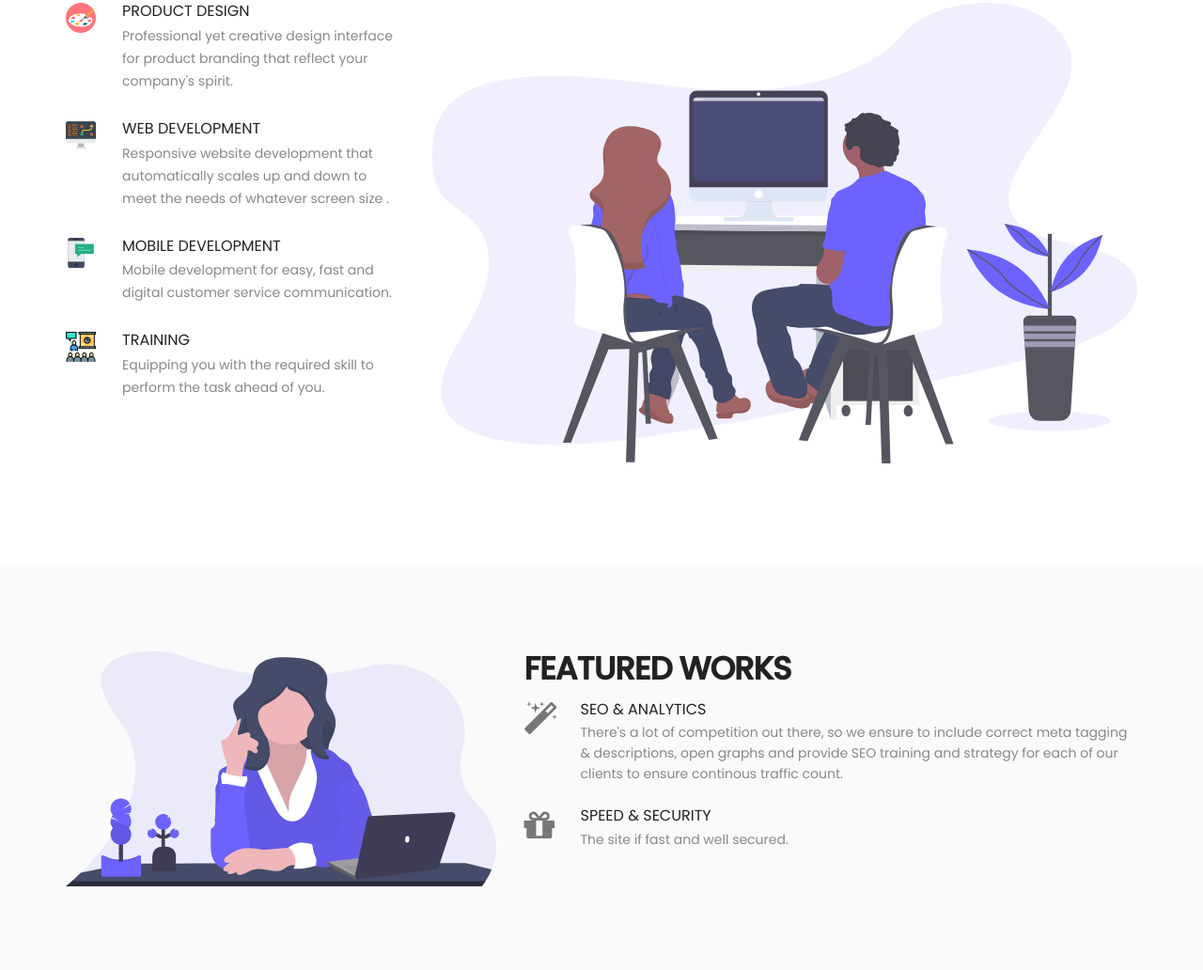
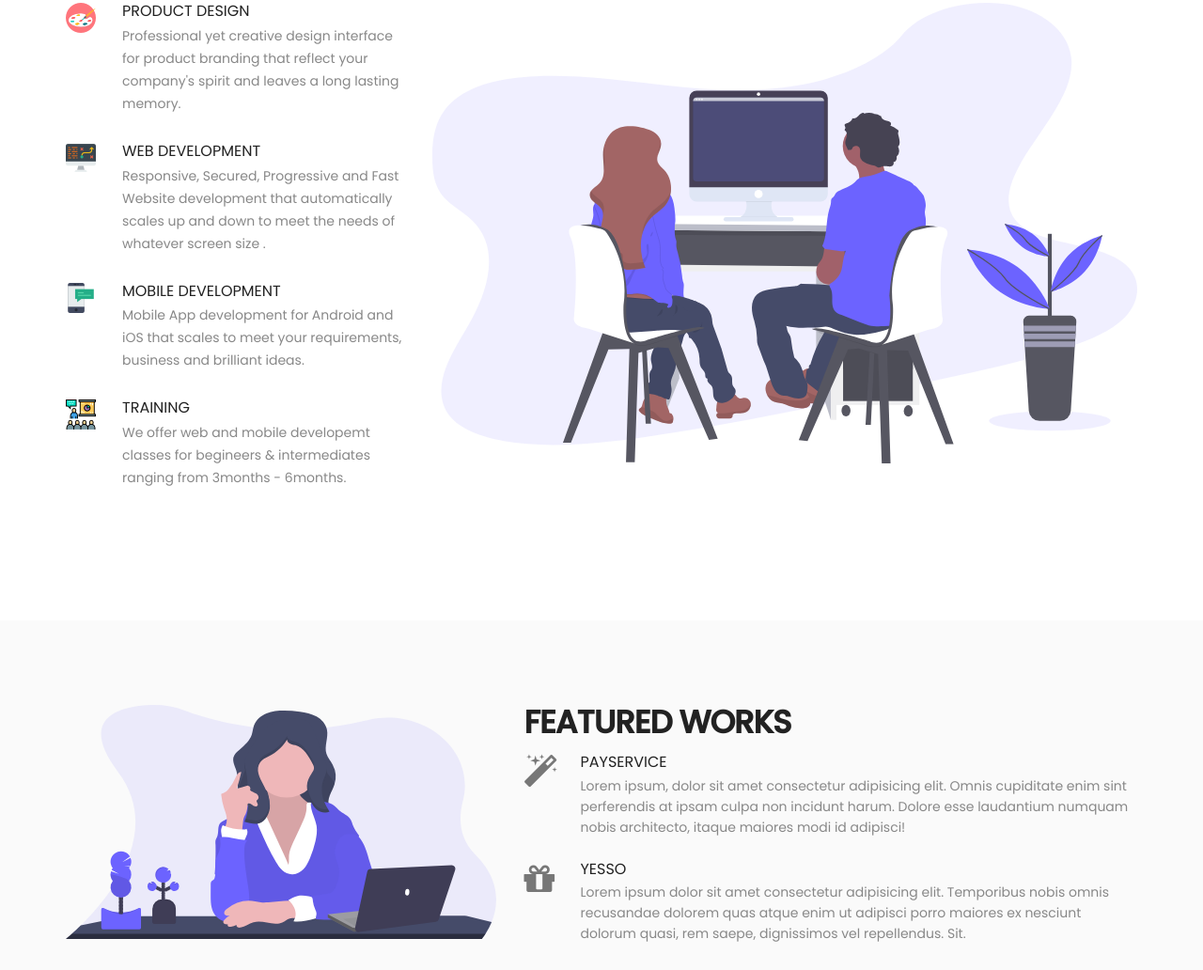
Before and after one commit to GiTechConsults/gitechonline.com.ng, a website: page index.html in a window 1280 px wide. Shown: the part 2005-3037 px from the top of the page at 94% size. Drawn offline with Linux system fonts and the light colour scheme.

Commit message:
modified contents

```diff
--- a/index.html
+++ b/index.html
@@ -173,7 +173,7 @@
 						</div>
 						<div class="service-list-col2">
 							<h3>product design</h3>
-							<p>Professional yet creative design interface for product branding that reflect your company's spirit.</p>
+							<p>Professional yet creative design interface for product branding that reflect your company's spirit and leaves a long lasting memory.</p>
 						</div>
 					</div>
 					<div class="service-list">
@@ -182,7 +182,7 @@
 						</div>
 						<div class="service-list-col2">
 							<h3>web development</h3>
-							<p>Responsive website development that automatically scales up and down to meet the needs of whatever screen size .</p>
+							<p>Responsive, Secured, Progressive and Fast Website development that automatically scales up and down to meet the needs of whatever screen size .</p>
 						</div>
 					</div>
 					<div class="service-list">
@@ -191,7 +191,7 @@
 						</div>
 						<div class="service-list-col2">
 							<h3>mobile development</h3>
-							<p>Mobile development for easy, fast and digital customer service communication.</p>
+							<p>Mobile App development for Android and iOS that scales to meet your requirements, business and brilliant ideas.</p>
 						</div>
 					</div>
 					<div class="service-list">
@@ -200,7 +200,7 @@
 						</div>
 						<div class="service-list-col2">
 							<h3>training</h3>
-							<p>Equipping you with the required skill to perform the task ahead of you.</p>
+							<p>We offer web and mobile developemt classes for begineers & intermediates ranging from 3months - 6months.</p>
 						</div>
 					</div>
 				</div>
@@ -229,8 +229,8 @@
 							<i class="fa fa-magic"></i>
 						</div>
 						<div class="featured-box-col2 wow fadeInRight delay-02s">
-							<h3>seo & analytics</h3>
-							<p>There's a lot of competition out there, so we ensure to include correct meta tagging & descriptions, open graphs and provide SEO training and strategy for each of our clients to ensure continous traffic count. </p>
+							<h3>payservice</h3>
+							<p>Lorem ipsum, dolor sit amet consectetur adipisicing elit. Omnis cupiditate enim sint perferendis at ipsam culpa non incidunt harum. Dolore esse laudantium numquam nobis architecto, itaque maiores modi id adipisci! </p>
 						</div>
 					</div>
 					<div class="featured-box">
@@ -238,8 +238,8 @@
 							<i class="fa fa-gift"></i>
 						</div>
 						<div class="featured-box-col2 wow fadeInRight delay-04s">
-							<h3>speed & security</h3>
-							<p>The site if fast and well secured. </p>
+							<h3>yesso</h3>
+							<p>Lorem ipsum dolor sit amet consectetur adipisicing elit. Temporibus nobis omnis recusandae dolorem quas atque enim ut adipisci porro maiores ex nesciunt dolorum quasi, rem saepe, dignissimos vel repellendus. Sit. </p>
 						</div>
 					</div>
 				</div>
```
